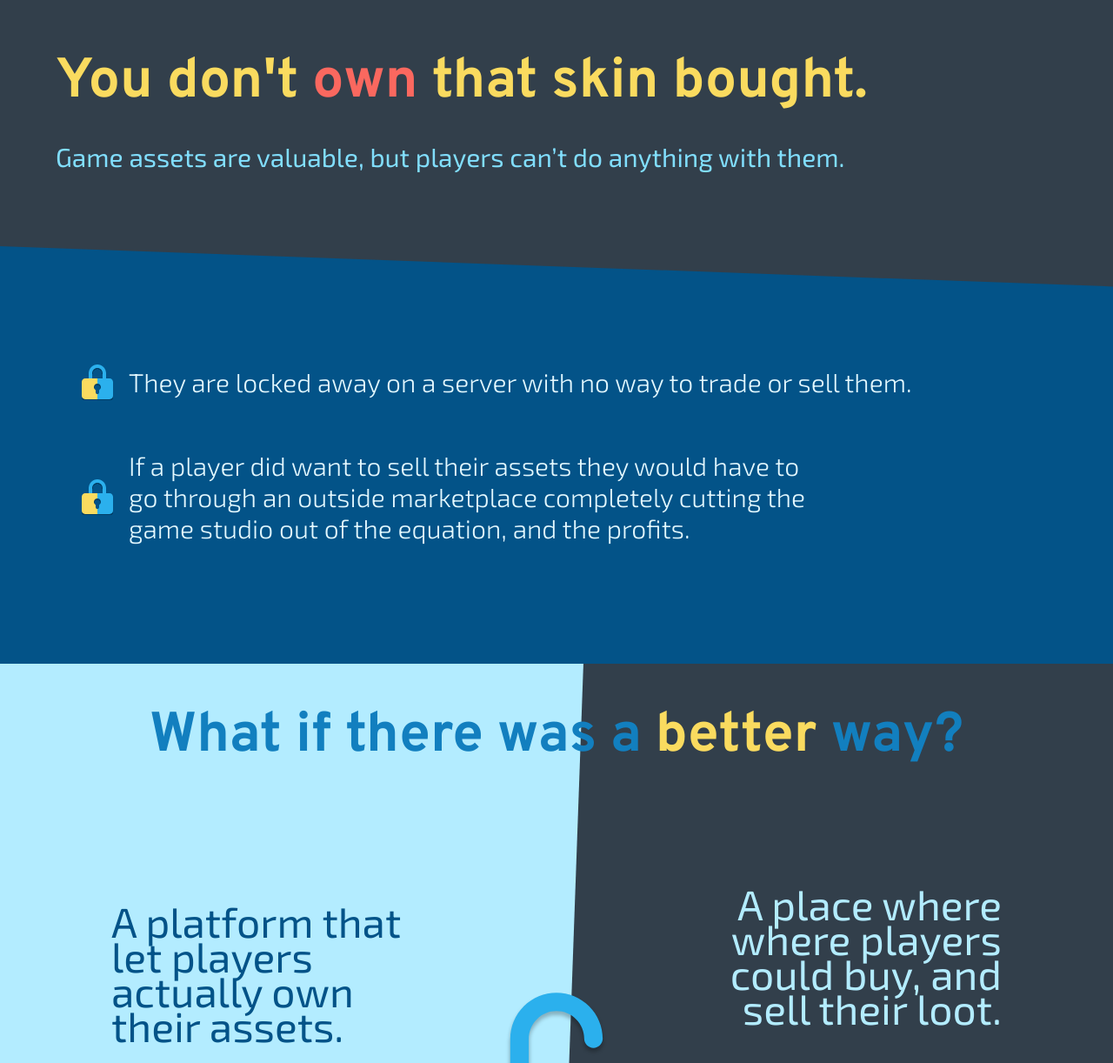
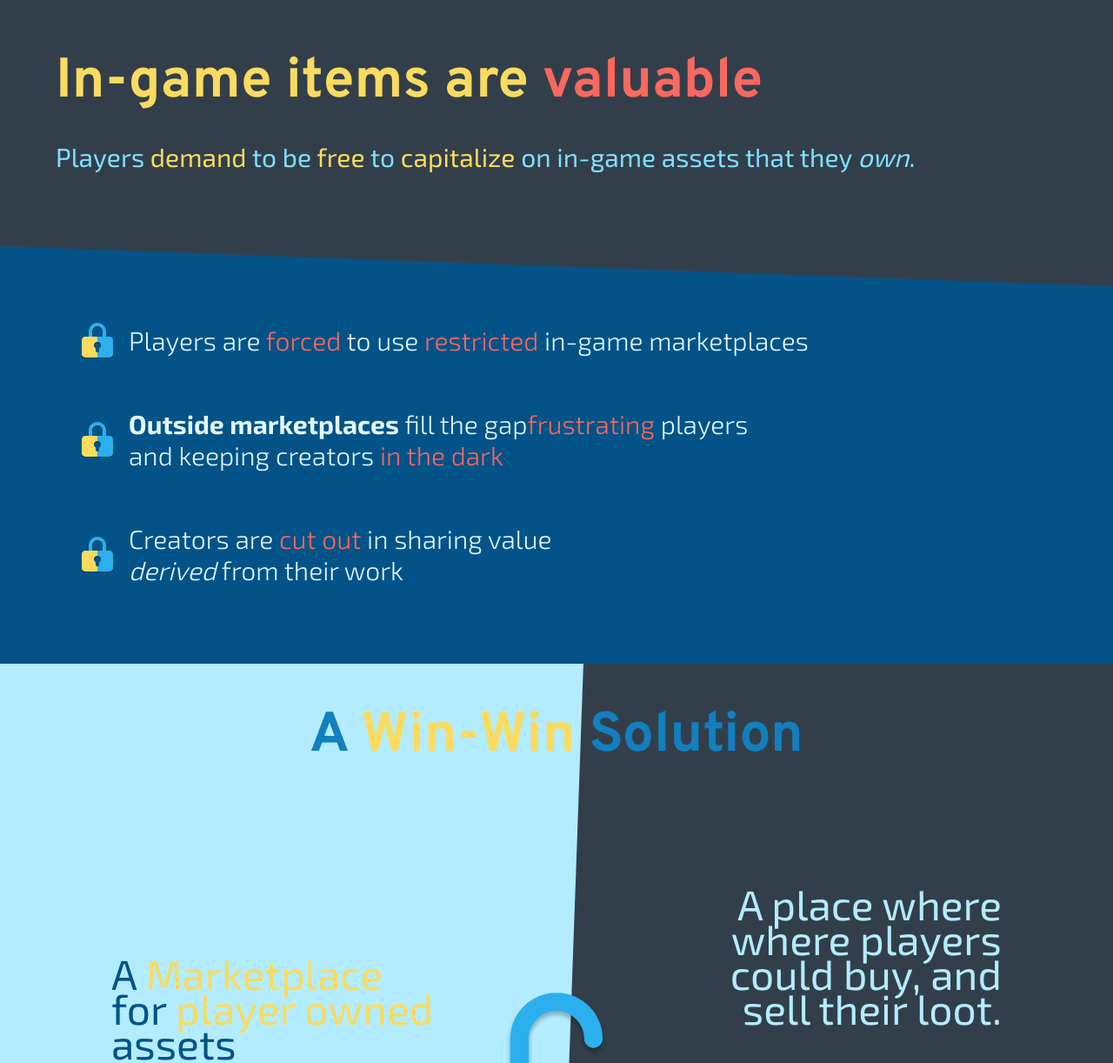
Before and after one commit to LootSolutions/loot-landing-page, a React app: page / in a window 1280 px wide. Shown: the part 837-2059 px from the top of the page at 87% size. Built offline with nearby package versions, Linux system fonts and the light colour scheme.

Commit message:
progress on first sections

```diff
--- a/package.json
+++ b/package.json
@@ -2,7 +2,7 @@
   "name": "loot-landing-page",
   "version": "0.1.0",
   "main": "src/index.js",
-  "license": "MIT",
+  "license": "Apache-2.0",
   "devDependencies": {
     "parcel-bundler": "^1.12.4",
     "sass": "^1.32.5"
--- a/src/Views/ApiView/index.js
+++ b/src/Views/ApiView/index.js
@@ -10,17 +10,16 @@ export default function Main(props) {
         <div className={`${direction}-panel-info`}>
           <div className="bullet-points">
             <p>
-              Loot offers a familiar and easy to use{" "}
+              Loot exposes a robust and <em>extremely simple</em>{" "}
               <a href="https://app.swaggerhub.com/apis-docs/Loot5/NFTAPI/1.0.0">
-                API
+                REST API
               </a>{" "}
-              for game developers making it easy to incorporate Loot NFTs into
-              their games without any knowledge of blockchain programming.
-            </p>
-            <p>
-              The REST API server is built into the wallet to offer a convenient
-              and safe way for game developers to bring assets into their games
-              without having to do do any server side programming.
+              for developers to incorporate Loot assets into <b>any game</b>{" "}
+              new, or pre-existing, with just a{" "}
+              <b>
+                <em>few lines of code</em>
+              </b>
+              .
             </p>
           </div>
           <img className="image" src={image} />
--- a/src/Views/HowView/index.js
+++ b/src/Views/HowView/index.js
@@ -8,12 +8,17 @@ export default function Main() {
     <div id="how-view">
       <div id="how-view-content">
         <h1>
-          What if there was a <span className="highlight">better</span> way?
+          A <span className="highlight">Win-Win</span> Solution
         </h1>
         <div id="how-view-info">
           <div id="left-info">
-            <p>A platform that let players actually own their assets. </p>
-            <p>A way for their loot to outlive the game they belong to.</p>
+            <p>
+              A <span className="highlight">Marketplace</span> for{" "}
+              <span className="highlight">player owned</span> assets
+            </p>
+            <p>
+              A <span className="highlight">Chest</span> to store them
+            </p>
           </div>
           <img id="how-svg" src={lockClosedSvg} />
           <div id="right-info">
--- a/src/Views/HowView/style.scss
+++ b/src/Views/HowView/style.scss
@@ -5,6 +5,10 @@
   background: url("../../../public/assets/svg/why-background.svg");
   background-size: cover;
   background-repeat: no-repeat;
+
+  .highlight {
+    color: #fadb5f;
+  }
 
   #how-view-content {
     display: flex;
--- a/src/Views/WhyView/index.js
+++ b/src/Views/WhyView/index.js
@@ -9,26 +9,38 @@ export default function Main() {
       <div id="why-view-content">
         <div id="why-view-title">
           <h1>
-            You don't <span id="highlight">own</span> that skin bought.
+            In-game items are <span id="highlight-minus">valuable</span>
           </h1>
           <p>
-            Game assets are valuable, but players can’t do anything with them.
+            Players <span id="highlight-plus">demand</span> to be{" "}
+            <span id="highlight-plus">free</span> to{" "}
+            <span id="highlight-plus">capitalize</span> on in-game assets that
+            they <em>own</em>.
           </p>
         </div>
         <div id="divider">
           <div className="bullet-points">
             <img src={lockClosedSvg} />
             <p>
-              They are locked away on a server with no way to trade or sell
-              them.
+              Players are <span id="highlight-minus">forced</span> to use{" "}
+              <span id="highlight-minus">restricted</span> in-game marketplaces
             </p>
           </div>
           <div className="bullet-points">
             <img src={lockClosedSvg} />
             <p className="long-paragraph">
-              If a player did want to sell their assets they would have to go
-              through an outside marketplace completely cutting the game studio
-              out of the equation, and the profits.
+              <b>Outside marketplaces</b> fill the gap
+              <span id="highlight-minus">frustrating</span> players <br></br>{" "}
+              and keeping creators <span id="highlight-minus">in the dark</span>
+            </p>
+          </div>
+          <div className="bullet-points">
+            <img src={lockClosedSvg} />
+            <p className="long-paragraph">
+              Creators are <span id="highlight-minus">cut out</span> in sharing
+              value
+              <br></br>
+              <em>derived</em> from their work
             </p>
           </div>
         </div>
--- a/src/Views/WhyView/style.scss
+++ b/src/Views/WhyView/style.scss
@@ -4,7 +4,11 @@
 
   background-color: #323f4b;
 
-  #highlight {
+  #highlight-plus {
+    color: #fadb5f;
+  }
+
+  #highlight-minus {
     color: #fa685f;
   }
 
--- a/src/bullets.json
+++ b/src/bullets.json
@@ -4,15 +4,15 @@
     "Leveraging the Polkadot ecosystem via parachains enables take advantage of the features of other parachains on the network."
   ],
   "devHub": [
-    "Easily create new new game assets for players to buy in the marketplace.",
-    "Track asset purchases, sales, and revenue of each of your assets."
+    "Easily create new new game items for players to buy in the marketplace.",
+    "Track Loot purchases, sales, and revenue of each of your Loot assets."
   ],
   "wallet": [
     "Our fully featured wallet allows players to interact with our blockchain in a form factor they’re familiar with.",
-    "Launch games, change usernames, buy assets, and sell assets. Getting started on Loot is as easy as creating an account."
+    "Launch games, change usernames, buy items, and sell items. Getting started on Loot is as easy as creating an account."
   ],
   "api": [
-    "Loot offers a familiar and easy to use API for game developers making it easy to incorporate Loot NFTs into their games without any knowledge of blockchain programming.",
-    "The REST API server is built into the wallet to offer a convenient and safe way for game developers to bring assets into their games without having to do do any server side programming."
+    "Loot offers a familiar and easy to use API for game developers making it easy to incorporate Loot assets into their games without <em>any</em> knowledge of blockchain.",
+    "The REST API server is built into the wallet to offer a convenient and safe way for game developers to bring items into their games without having to do do any server side programming."
   ]
 }
--- a/src/index.js
+++ b/src/index.js
@@ -70,7 +70,9 @@ function App() {
         <div id="background"></div>
         <div id="home">
           <h1>Loot</h1>
-          <p>A platform that gives your game assets a power up</p>
+          <p>
+            Unlock the <em>value</em> of your <b>Game Items</b>
+          </p>
         </div>
         <WhyView />
         <HowView />
```
Also changed, not shown: public/style.css.
